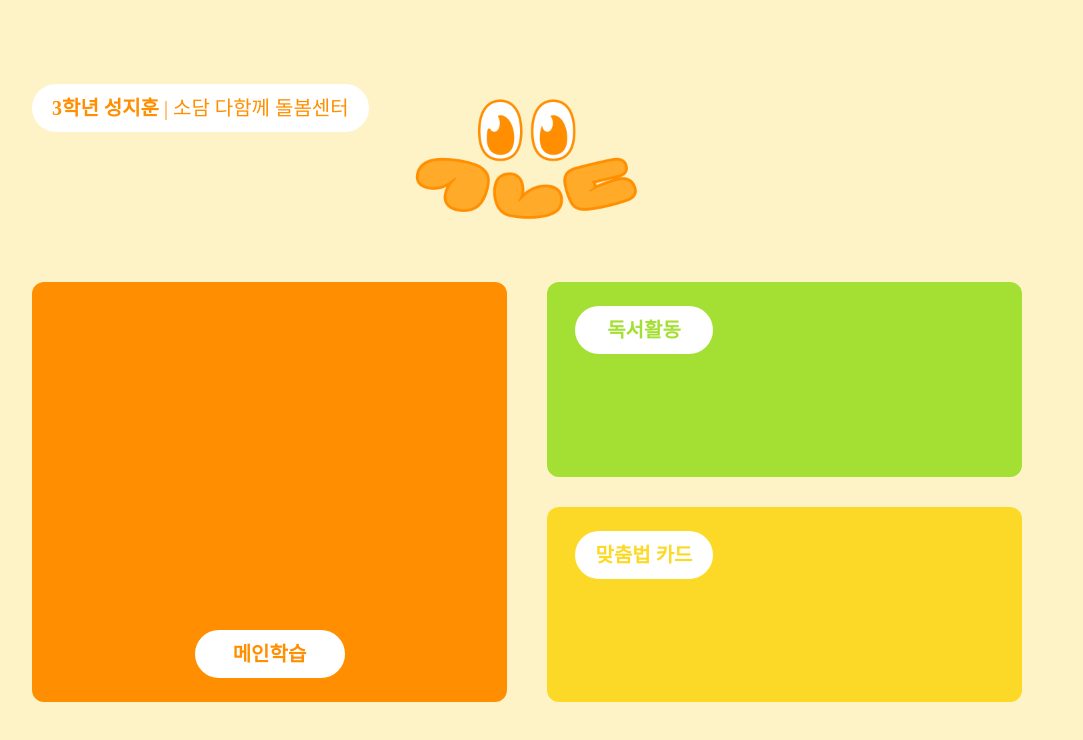
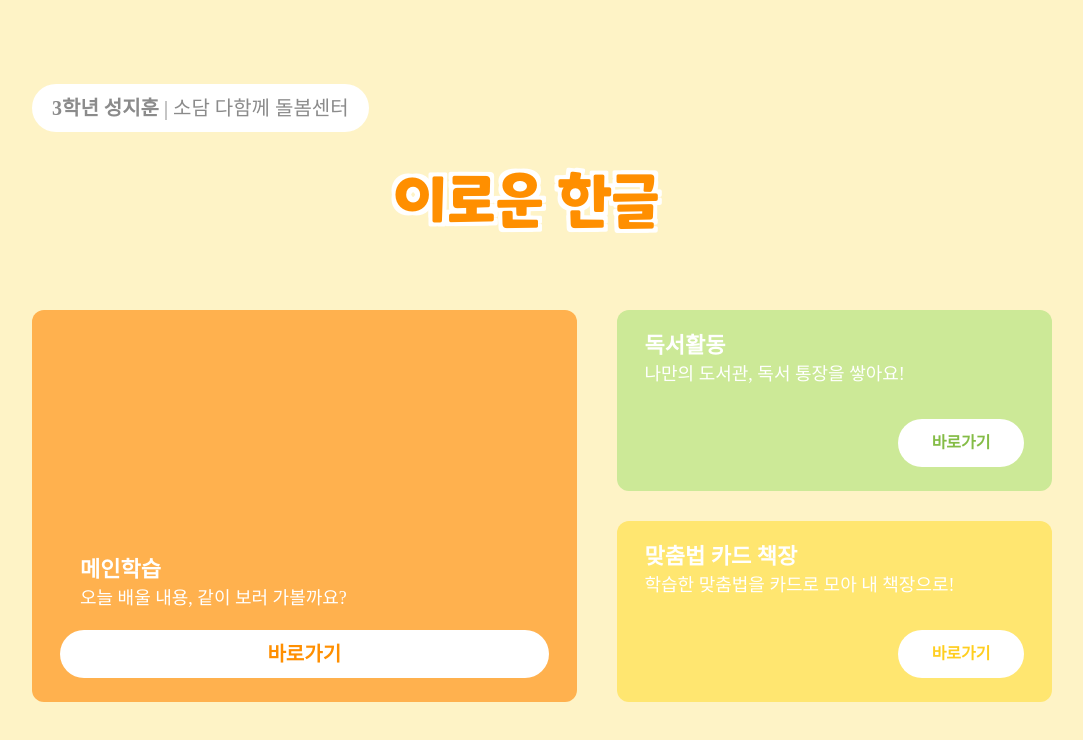
Before and after one commit to CCT-BEST-OF-BEST/beneficial-fe, a React (Vite) app: page / in a window 1280 px wide. Shown: the top 740 px of the page, without its empty margins (113-1196 px from the left). Built offline with nearby package versions, Linux system fonts and the light colour scheme; a web font is replaced by a local one.

Commit message:
style: home화면 스타일 변경

```diff
--- a/src/app/index.css
+++ b/src/app/index.css
@@ -119,6 +119,12 @@
         line-height: 1.5rem; /* 24px */
         font-weight: 400;
     }
+
+    .typography-R5 {
+        font-size: 1.125rem; /* 18px */
+        line-height: 1.5rem; /* 24px */
+        font-weight: 400;
+    }
 }
 
 @layer utilities {
--- a/src/pages/Home.tsx
+++ b/src/pages/Home.tsx
@@ -1,38 +1,45 @@
 import { Link } from 'react-router-dom';
-import Logo from '@/assets/Logo.png';
 
 export default function Home() {
   return (
     <>
-      <section className="mb-12 flex items-start justify-between">
-        <div className="flex-1">
-          <h2 className="text-orange-primary typography-SB5 inline-block rounded-full bg-white px-5 py-3">
-            <span className="font-bold">3학년 성지훈</span>{' '}
-            <span className="font-light">| 소담 다함께 돌봄센터</span>
-          </h2>
-        </div>
-        <img src={Logo} alt="Logo" className="max-h-[150px] max-w-[230px]" />
-        <div className="flex-1" />
+      <section className="mb-16">
+        <h2 className="typography-SB5 mb-6 inline-block rounded-full bg-white px-5 py-3 text-[#8B8B8B]">
+          <span className="] font-bold">3학년 성지훈</span>{' '}
+          <span className="font-light">| 소담 다함께 돌봄센터</span>
+        </h2>
+        <h1 className="font-one-mobile-pop text-orange-primary text-shadow-white-4px text-center text-[60px]">
+          이로운 한글
+        </h1>
       </section>
 
-      <section className="gap-y-7.5 grid flex-1 grid-cols-2 grid-rows-2 gap-x-10">
-        <Link
-          to={'/study'}
-          className="bg-orange-primary row-span-2 flex items-end justify-center rounded-xl px-7 py-6"
-        >
-          <h3 className="typography-SB5 text-orange-primary w-[150px] rounded-full bg-white py-3 text-center">
-            메인학습
-          </h3>
+      <section className="gap-y-7.5 grid flex-1 grid-cols-[55%_44%] grid-rows-2 gap-x-10">
+        <Link to={'/study'} className="row-span-2 flex flex-col rounded-xl bg-[#FFB14E] px-7 py-6">
+          <div className="mb-5 ml-5 mt-auto text-left">
+            <h3 className="typography-SB4 mb-1 text-white">메인학습</h3>
+            <p className="typography-R5 text-white">오늘 배울 내용, 같이 보러 가볼까요?</p>
+          </div>
+          <h4 className="typography-SB5 text-orange-primary w-full rounded-full bg-white py-3 text-center">
+            바로가기
+          </h4>
         </Link>
-        <button className="row-span-1 items-start rounded-xl bg-[#A4DF34] px-7 py-6">
-          <h3 className="typography-SB5 w-[138px] rounded-full bg-white py-3 text-center text-[#A4DF34]">
-            독서활동
-          </h3>
+        <button className="row-span-1 flex-col justify-between rounded-xl bg-[#CCE997] px-7 py-6">
+          <div className="text-left">
+            <h3 className="typography-SB4 mb-1 text-white">독서활동</h3>
+            <p className="typography-R5 text-white">나만의 도서관, 독서 통장을 쌓아요!</p>
+          </div>
+          <h4 className="typography-SB3 ml-auto w-[126px] rounded-full bg-white py-3 text-center text-[#84BC46]">
+            바로가기
+          </h4>
         </button>
-        <button className="bg-yellow-primary row-span-1 items-start rounded-xl px-7 py-6">
-          <h3 className="typography-SB5 text-yellow-primary w-[138px] rounded-full bg-white py-3 text-center">
-            맞춤법 카드
-          </h3>
+        <button className="row-span-1 flex-col justify-between rounded-xl bg-[#FFE670] px-7 py-6">
+          <div className="text-left">
+            <h3 className="typography-SB4 mb-1 text-white">맞춤법 카드 책장</h3>
+            <p className="typography-R5 text-white">학습한 맞춤법을 카드로 모아 내 책장으로!</p>
+          </div>
+          <h4 className="typography-SB3 ml-auto w-[126px] rounded-full bg-white py-3 text-center text-[#FFCE1F]">
+            바로가기
+          </h4>
         </button>
       </section>
     </>
```
